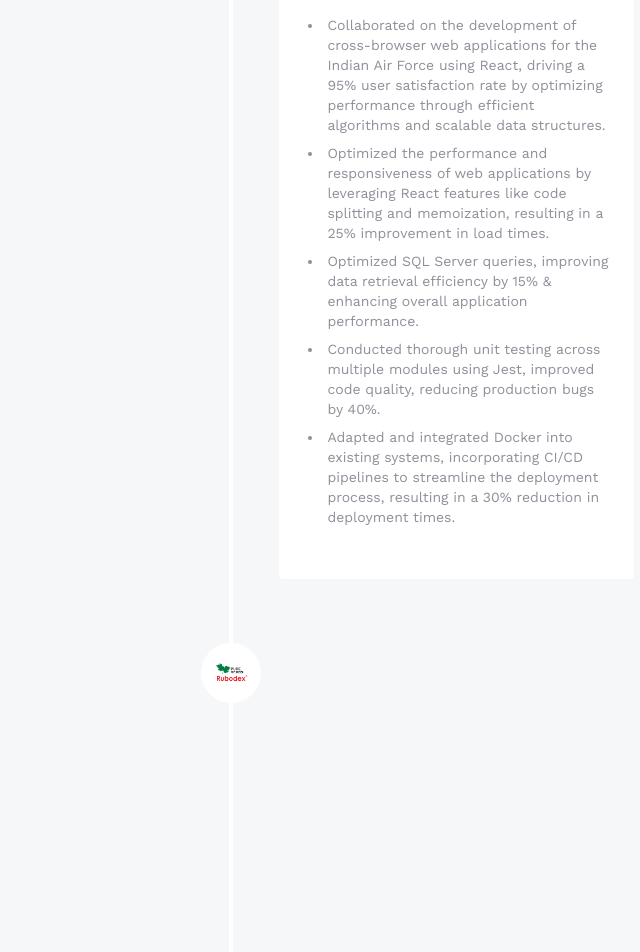
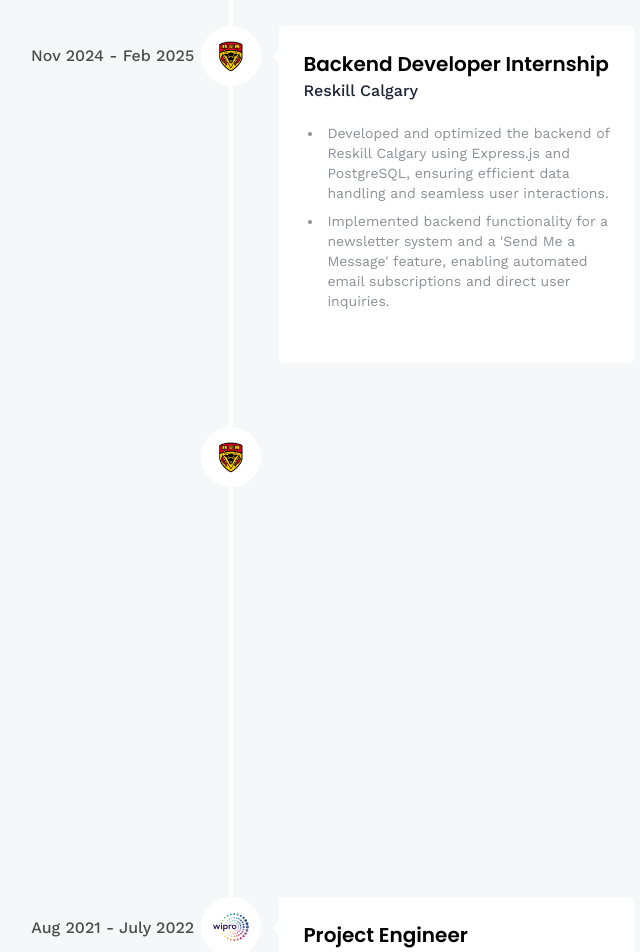
Before and after one commit to shivam10lm/m-Portfolio, a React (Vite) app: page /about in a window 1280 px wide. Shown: the part 1600-2552 px from the top of the page, without its empty margins (409-1049 px from the left). Built offline with nearby package versions, Linux system fonts and the light colour scheme.

Commit message:
Update index.js

```diff
--- a/src/constants/index.js
+++ b/src/constants/index.js
@@ -110,6 +110,34 @@ export const skills = [
 ];
 
 export const experiences = [
+
+    {
+    title: "Software Developer",
+    company_name: "Tech Connect Alberta",
+    icon: ucal,
+    iconBg: "#fff",
+    date: "Nov 2024 - Present",
+    points: [
+      "Architected a dynamic mentorship platform with Next.js, TypeScript, Tailwind, and NextAuth.js, delivering seamless real-time mentor discovery and secure authentication.",
+      "Implemented a robust backend system using PostgreSQL and Prisma ORM, streamlining data handling for mentor profiles, advanced search filters, and seamless booking workflows.",
+      "Integrated RESTful APIs to enhance scalability, maintainability, and efficient communication with front-end services.",
+"Enhanced application efficiency by implementing Zustand for streamlined global state management & scalable performance.",
+    ],
+  },
+
+    {
+    title: "Backend Developer Internship",
+    company_name: "Reskill Calgary",
+    icon: ucal,
+    iconBg: "#fff",
+    date: "Nov 2024 - Feb 2025",
+    points: [
+      "Developed and optimized the backend of Reskill Calgary using Express.js and PostgreSQL, ensuring efficient data handling and seamless user interactions.",
+      " Implemented backend functionality for a newsletter system and a 'Send Me a Message' feature, enabling automated email subscriptions and direct user inquiries.",
+    ],
+  },
+
+
   {
     title: "Teaching Assistant - Full Stack Web Development",
     company_name: "University of Calgary",
@@ -128,22 +156,23 @@ export const experiences = [
     iconBg: "#fff",
     date: "Aug 2021 - July 2022",
     points: [
-      "Collaborated on the development of cross-browser web applications for the Indian Air Force using React, driving a 95% user satisfaction rate by optimizing performance through efficient algorithms and scalable data structures.",
-      "Optimized the performance and responsiveness of web applications by leveraging React features like code splitting and memoization, resulting in a 25% improvement in load times.",
-      "Optimized SQL Server queries, improving data retrieval efficiency by 15% & enhancing overall application performance.",
-      "Conducted thorough unit testing across multiple modules using Jest, improved code quality, reducing production bugs by 40%.",
-      "Adapted and integrated Docker into existing systems, incorporating CI/CD pipelines to streamline the deployment process, resulting in a 30% reduction in deployment times."
+"Collaborated on the development of cross-browser web applications for the Indian Air Force using React, TypeScript, and Redux, achieving a 95% user satisfaction rate by optimizing performance and ensuring scalable architecture.",
+"Optimized the performance and responsiveness of web applications by leveraging React features like code splitting and memoization, resulting in a 25% improvement in load times.",
+"Conducted thorough unit testing across multiple modules using Jest, improved code quality, reducing production bugs by 40%.",
+"Optimized SQL Server queries, improving data retrieval efficiency by 15% & enhancing overall application performance.",
+"Adapted and integrated Docker into existing systems, incorporating CI/CD pipelines to streamline the deployment process, resulting in a 30% reduction in deployment times.",
     ],
   },
   {
-    title: "Junior Developer Intern",
+    title: "Junior Software Developer",
     company_name: "Rubodex Herbal Private Limited",
     icon: rubodex,
     iconBg: "#fff",
     date: "April 2020 - Dec 2020",
     points: [
-      "Engineered and deployed a robust payment gateway, boosting online sales by 50% through streamlined transaction processes using Stripe API |Optimized the e-commerce store's speed statistic & boosted its Google score to 90+.",
-      "Developed a custom WhatsApp API for real-time order notifications, enhancing customer engagement by 20% and optimizing the order tracking system.",
+      "Engineered and deployed a full-stack e-commerce platform using React, Express, and MySQL, optimizing transaction processes and driving a 50% increase in online sales.",
+      "Enhanced backend performance by optimizing Express API endpoints and refining MySQL database queries, achieving a 40% reduction in response times and delivering a seamless user experience.",
+"Developed and integrated a custom WhatsApp API for real-time order notifications, providing customers with instant purchase and shipping updates, which led to a 20% boost in customer engagement.",
     ],
   },
 ];
```
